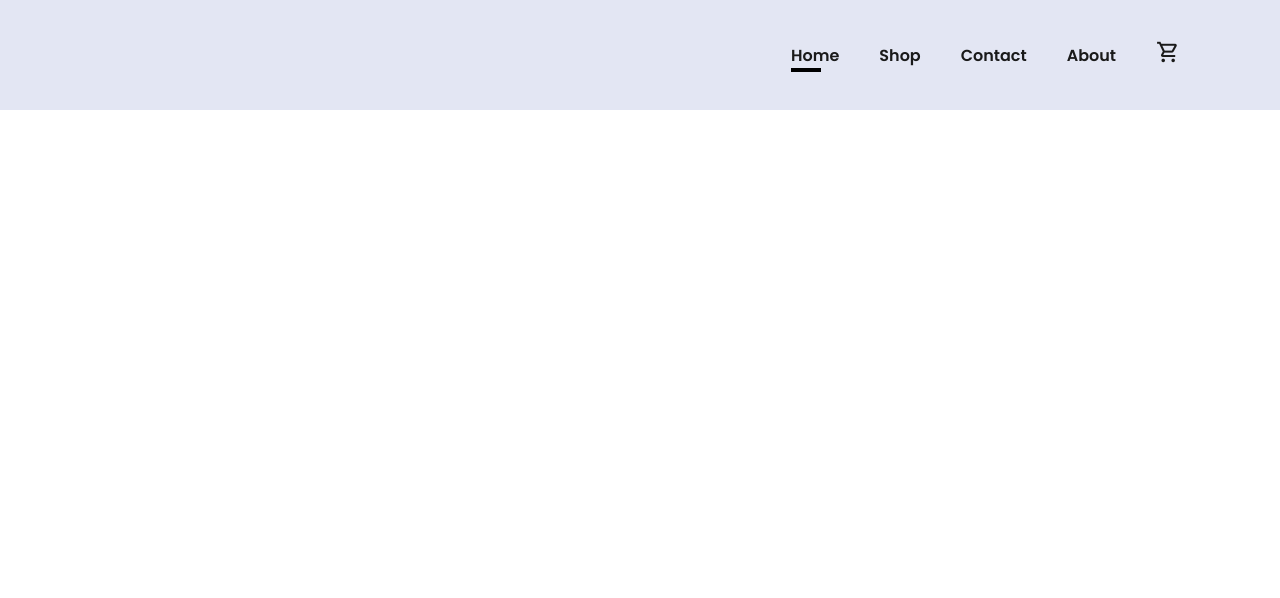
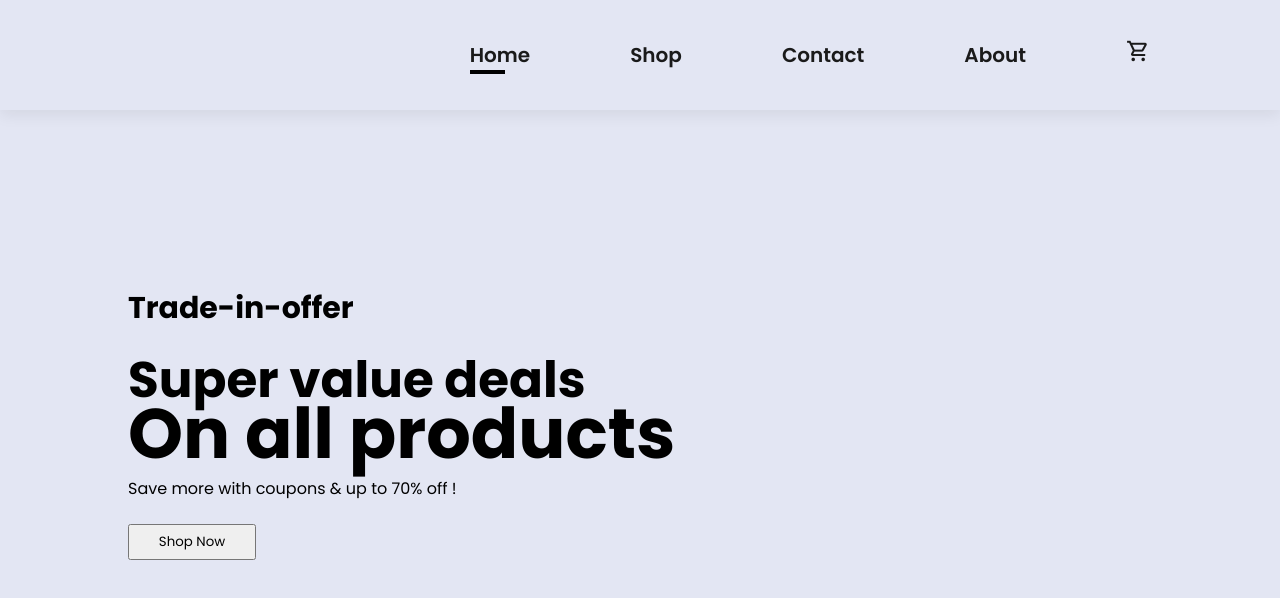
Before and after one commit to SoftVibes/sso-E-Commerce, a plain HTML site: page src/index.html in a window 1280 px wide. Drawn offline with nearby package versions, Linux system fonts and the light colour scheme.

Commit message:
second commit

```diff
--- a/src/index.html
+++ b/src/index.html
@@ -26,6 +26,14 @@
             </ul>
         </div>
     </section>
+
+    <section class="main-page">
+        <h4 >Trade-in-offer</h4>
+        <h2>Super value deals</h2>
+        <h1>On all products</h1>
+        <p>Save more with coupons & up to 70% off !</p>
+        <button>Shop Now</button>
+    </section>
 </body>
 
 </html>
--- a/src/style.css
+++ b/src/style.css
@@ -18,6 +18,22 @@
     width: 120px;
     height: 70px;
     display: flex;
+}
+
+h4 {
+    font-size: 30px;
+}
+
+h2 {
+    font-size: 50px;
+}
+
+h1 {
+    font-size: 70px;
+}
+
+h4 {
+    font-size: 30px;
 }
 
 /* actual matha byatha css code */
@@ -47,6 +63,10 @@ i {
     justify-content: space-between;
     padding: 20px 80px;
     background: #E3E6F3;
+    position: sticky;
+    top: 0;
+    left: 0;
+    box-shadow: 0 5px 15px rgba(0, 0, 0, 0.07);
 }
 
 
@@ -58,12 +78,12 @@ i {
 
 #navbar li {
     list-style: none;
-    padding: 0 20px;
+    padding: 0 50px;
 }
 
 #navbar li a {
     text-decoration: none;
-    font-size: 16px;
+    font-size: 20px;
     font-weight: 600;
     color: #1a1a1a;
     transition: font-size 0.25s ease-in-out, text-decoration 0.25s ease-in;
@@ -79,12 +99,54 @@ i {
     position: absolute;
     width: 0px;
     height: 4px;
-    margin-top: 25px;
+    margin-top: 30px;
     background-color: black;
     transition: all 0.15s ease-in;
 }
 
 #navbar li a:hover::before,
 #navbar li a.active::before {
-    width: 30px;
+    width: 35px;
 }
+
+/* main home page */
+
+.main-page {
+    height: 90vh;
+    display: grid;
+    grid-template-rows: 20% 15% 5% 10% 5% 10% 30%;
+    align-items: center;
+    background: #E3E6F3;
+
+}
+
+.main-page>h4 {
+    grid-row: 2;
+    margin-left: 10%;
+}
+
+.main-page>h2 {
+    grid-row: 3;
+    margin-left: 10%;
+}
+
+.main-page>h1 {
+    grid-row: 4;
+    margin-left: 10%;
+}
+
+.main-page>p {
+    grid-row: 5;
+    margin-left: 10%;
+}
+
+.main-page>button {
+    grid-row: 6;
+    display: flex;
+    justify-content: center;
+    align-items: center;
+    width: 10%;
+    height: 50%;
+    margin-left: 10%;
+    outline: none;
+}
```
